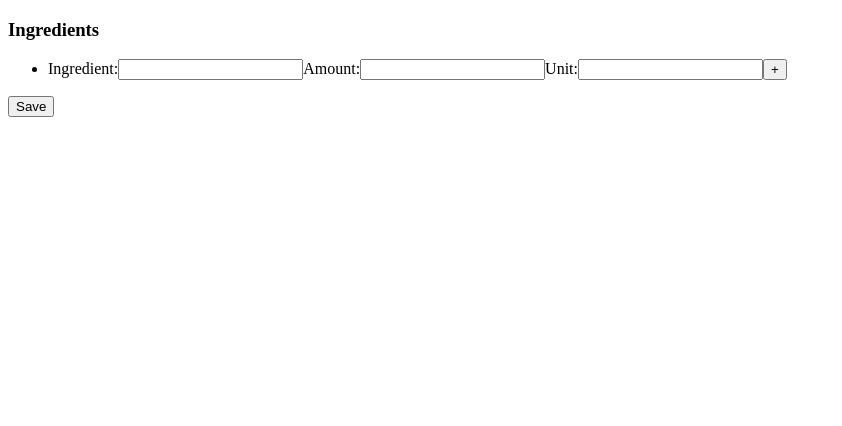
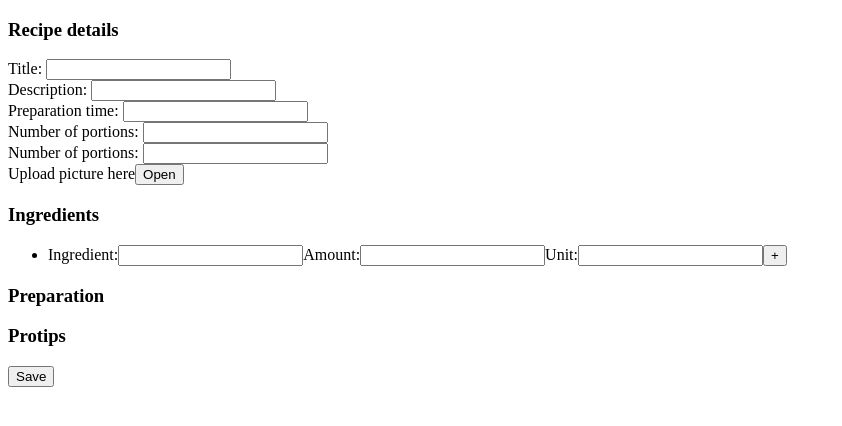
Before and after one commit to ThijsJung/omnomnom, a plain HTML site: page create_recipe.html in a window 1280 px wide. Shown: the whole page, without its empty margins (0-842 px from the left). Drawn offline with Linux system fonts and the light colour scheme.

Commit message:
Adding recipe details

```diff
--- a/create_recipe.html
+++ b/create_recipe.html
@@ -5,22 +5,55 @@
         <meta charset="utf-8" />
     </head>
     <body>
-        <h3>Ingredients</h3>
-        <form id="recipeForm">
-            <div>
+        <div>
+            <form id="recipeForm">
+                <h3>Recipe details</h3>
+                <div>
+                    <label for="recipeTitle">Title:</label>
+                    <input class="recipeDetails" name="recipeTitle" data-attribute_name="title">
+                </div>
+                <div>
+                    <label for="recipeDescription">Description:</label>
+                    <input class="recipeDetails" name="recipeDescription" data-attribute_name="description">
+                </div>
+                <div>
+                    <label for="preparationTime">Preparation time:</label>
+                    <input class="recipeDetails" name="preparationTime" data-attribute_name="prep_time">
+                </div>
+                <div>
+                    <label for="CookTime">Number of portions:</label>
+                    <input class="recipeDetails" name="CookTime" data-attribute_name="cook_time">
+                </div>
+                <div>
+                    <label for="hungryPeopleCount">Number of portions:</label>
+                    <input class="recipeDetails" name="hungryPeopleCount" data-attribute_name="portion_size">
+                </div>
+                <div>
+                    <label for="recipeImage"></label>Upload picture here<button>Open</button>
+                </div>
+                <h3>Ingredients</h3>
                 <ul id="ingredient_list"></ul>
-            </div>
-            <input type="submit" value="Save">
-        </form>
+                <h3>Preparation</h3>
+                <ol id="preparation"></ol>
+                <h3>Protips</h3>
+                <ul id="pro_tips"></ul>
+                <input type="submit" value="Save">
+            </form>
+        </div>
     </body>
 </html>
 
 <script>
-    // Access the form element...
+    // Access the form element
     let form = document.getElementById("recipeForm");
     let recipe = {};
     form.onsubmit = function(event){
         event.preventDefault();
+        // Get recipe details
+        recipeDetails = document.getElementsByClassName("recipeDetails");
+        for (let recipeDetail of recipeDetails){
+            recipe[recipeDetail.dataset.attribute_name] = recipeDetail.value;
+        }
         // Get ingredients
         let ingredients = [];
         let ingredientsListItems = document.getElementById("ingredient_list").getElementsByTagName("li");
@@ -86,5 +119,5 @@
         }
 
     }
-    add_ingredient()
+    add_ingredient();
 </script>
```
